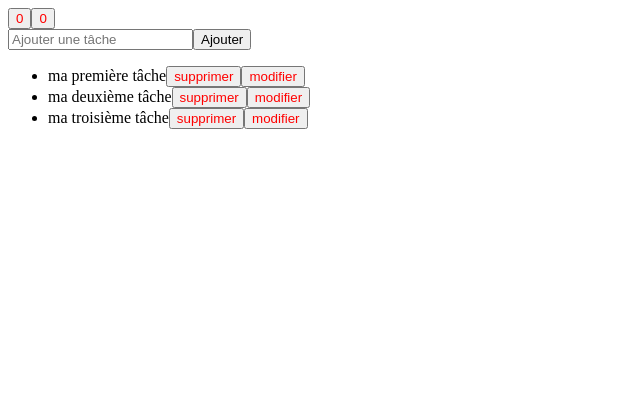
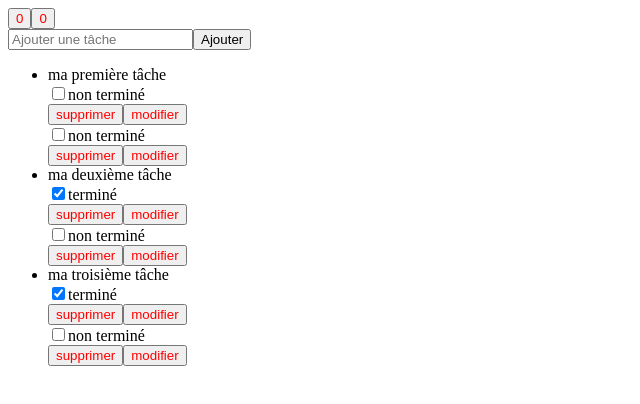
Before and after one commit to jeremyedu2005/todolist, a React (Vite) app: page / in a window 1280 px wide. Shown: the top 404 px of the page, without its empty margins (0-640 px from the left). Built offline with nearby package versions, Linux system fonts and the light colour scheme.

Commit message:
ajout de modification de tâche

```diff
--- a/src/App.tsx
+++ b/src/App.tsx
@@ -1,26 +1,46 @@
-import './App.css';
 import { Button } from './common/ui/button/Button';
 import { type SubmitEvent, useState } from 'react';
-import todolist from "./todolist/todolist";
-import { type TodolistType } from './todolist/TodolistType';
+import { type TodosType } from './ui/todos/TodosType';
+import { Todo } from './ui/todo/Todo';
+import './App.css';
+
+const todolist: TodosType = [
+  {
+    id: '0',
+    text: "ma première tâche",
+    done: false
+  },
+  {
+    id: '1',
+    text: "ma deuxième tâche",
+    done: true
+  },
+  {
+    id: '2',
+    text: "ma troisième tâche",
+    done: true
+  }
+]
 
 function App() {
   const [count, setCount] = useState(0);
   const [count2, setCount2] = useState(0);
   const [value, setValue] = useState(""); // utilise pour le formulaire car les valeurs changent lorsque nous introduisons du nouveau contenu dans le formulaire
-  const [todos, setTodos] = useState<TodolistType>(todolist);// utile pour le tableau afin de mettre à jour les élements de la liste
-  //const [edit,setEdit]=useState(false); mon idée,  mais d'après claude et chatgpt cela ne serait pas correcte car on ne sais pas quel tâche modifier🫠
-  const [editTask, setEditTask] = useState<string | null>(null);// proposition de claude et chatgpt afin de permettre de modifier la tache en particuler
-  const [editTaskValue, setEditTaskValue] = useState("")// il fallait ajouter une variable avec un tableau (state)  car si on utilise le même index que Value pour ajouter du contenu la liste affiche la même tâche mais en doublon
-  const [erreur, setErreur]=useState("");//Gestion d'erreur
+  const [todos, setTodos] = useState<TodosType>(todolist);// utile pour le tableau afin de mettre à jour les élements de la liste
+  const [editTask, setEditTask] = useState<string | null>(null);// proposition de claude et chatgpt afin de cibler   la tache en particuler
+  const [editTaskValue, setEditTaskValue] = useState("")// il fallait ajouter un nouvel (etat car si on utilise le même index que Value pour ajouter du contenu la liste affiche la même tâche mais en doublon
+  const [error, setError] = useState("");//Gestion d'erreur
 
   console.log(todolist);
 
+  const addTodo = (text: string) => {
+    if (value === "") {
+      setError("Veuillez saisir un texte.")
+      return;
+    }
+    setError("");
 
-
-
-
-  const addTodo = (text: string) => { //Création de nouvelle tâche
+    //Création de nouvelle tâche
     const id = Math.random().toString(36).slice(2); // Math.random=retourne un nombre aléatoire entre zéro et un.
     // La mérthode toString(36)= transforme le nombre en chaine de caractère en base 36, 36=utilise les chiffres de 0 à 9 plus les lettres de a à z.
     // slice(2)= retire les deux premiers caractères
@@ -42,14 +62,21 @@ function App() {
 
   const validateEdit = (id: string) => {
     if (editTaskValue.trim() === "") {
-        setErreur("Veuillez compléter le champ"); // affiche l'erreur la personne n'introduit rien dans le champ
+      setError("Veuillez compléter le champ"); // affiche l'erreur la personne n'introduit rien dans le champ
       return; // ← on arrête juste la fonction
     }
-    setErreur(""); // ← on efface l'erreur si tout va bien
+    setError(""); // ← on efface l'erreur si tout va bien
     setTodos(newTask => newTask.map(newTask => //parcours le tableau pour mette à jour la tâche
       newTask.id === id ? { ...newTask, text: editTaskValue } : newTask
     ))
     setEditTask(null)
+  }
+
+  const completeTodo = (id: string) => { // on récupère l'ID
+    setTodos(previousTodos => previousTodos.map(todo => //  parcours le tableau pour vérifier la tâche
+      todo.id === id ? { ...todo, done: !todo.done } : todo // vérifie que la tâche est cochée.
+      // sinon par défaut la tache n'est pas fini
+    ))
   }
 
   const handleSubmit = (event: SubmitEvent<HTMLFormElement>) => {
@@ -73,30 +100,41 @@ function App() {
             value={value}
             onChange={(e) => setValue(e.target.value)}>
           </input>
-
           <button type="submit"> Ajouter</button>
         </form>
+        {error && <p>{error}</p>}
       </div>
 
       {todos && todos.length > 0 ? ( // condition if
         <ul>
           {todos.map(todo => (// utiliser  map pour parcourir les éléments du tableau
+            <>
               <li key={todo.id} >
                 {todo.id === editTask ?  /* On crée une condition if si on souhaite modifier la tâche*/
                   <div>
                     <input
                       placeholder='modifier la tâche'
                       type='text'
-                    value={editTaskValue} // mon ancienne idée {value} mais doublon//}
+                      value={editTaskValue} /* mon ancienne idée {value} mais doublon*/
                       onChange={(e) => setEditTaskValue(e.target.value)} />
-                  <Button  onClick={() => validateEdit(todo.id)/*permet d'ajouter à la liste la nouvelle tâche */}>Valider</Button>
-                  {erreur && <p>{erreur}</p>}
-
+                    <Button onClick={() => validateEdit(todo.id)/*permet d'ajouter à la liste la nouvelle tâche */}>Valider</Button>
+                    {error && <p>{error}</p>}
                   </div>
                   : todo.text}
-              <Button onClick={() => deleteTodo(todo.id)}/* supprime l'élement grâce à la clé id*/>supprimer</Button>
-              <Button onClick={() => setEditTask(todo.id)}/*cible  la tâche que l'on souhaite modfier*/>modifier </Button>
+                <div>
+                  <input
+                    type='checkbox'
+                    checked={todo.done}
+                    onChange={() => completeTodo(todo.id)}>
+                  </input>
+                  <label>{todo.done ? "terminé" : "non terminé" /*vérifie que l'état est vrai ou faux*/}</label>
+                </div>
+                <Button onClick={() => deleteTodo(todo.id)}/*supprime l'élement grâce à la clé id*/>supprimer</Button>
+                <Button onClick={() => setEditTask(todo.id)}/*cible la tâche que l'on souhaite modifier*/>modifier </Button>
+
               </li>
+              <Todo />
+            </>
           ))}
         </ul>
       ) : <p>Liste vide</p>}
--- a/src/common/ui/button/Button.tsx
+++ b/src/common/ui/button/Button.tsx
@@ -1,5 +1,6 @@
 import type { ReactNode } from 'react';
 import styles from './Button.module.scss';
+
 interface ButtonProps {
   children: ReactNode;
   onClick: () => void;
--- a/src/todolist/todolist.ts
+++ /dev/null
@@ -1,22 +0,0 @@
-import type { TodolistType } from "./TodolistType";
-
-
-const todolist: TodolistType = [
-    {
-        id: '0',
-        text: "ma première tâche",
-        done: false
-    },
-    {
-        id: '1',
-        text: "ma deuxième tâche",
-        done: true
-    },
-    {
-        id: '2',
-        text: "ma troisième tâche",
-        done: true
-    }
-]
-
-export default todolist;
--- /dev/null
+++ b/src/ui/todo/Todo.tsx
@@ -0,0 +1,34 @@
+import { useState } from "react";
+import { Button } from "../../common/ui/button/Button";
+
+interface TodoProps {
+  id: string;
+  text: string;
+  done: boolean;
+}
+
+export const Todo = ({ id, text, done }: TodoProps) => {
+  const [todos, setTodos] = useState<TodosType>(todolist);// utile pour le tableau afin de mettre à jour les élements de la liste
+  const completeTodo = (id: string) => { // on récupère l'ID
+    setTodos(previousTodos => previousTodos.map(todo => //  parcours le tableau pour vérifier la tâche
+      todo.id === id ? { ...todo, done: !todo.done } : todo // vérifie que la tâche est cochée.
+      // sinon par défaut la tache n'est pas fini
+    ))
+  }
+
+  return (
+    <div>
+      {text}
+      <div>
+        <input
+          type='checkbox'
+          checked={done}
+          onChange={() => completeTodo(id)}>
+        </input>
+        <label>{done ? "terminé" : "non terminé" /*vérifie que l'état est vrai ou faux*/}</label>
+      </div>
+      <Button onClick={() => deleteTodo(id)}/*supprime l'élement grâce à la clé id*/>supprimer</Button>
+      <Button onClick={() => setEditTask(id)}/*cible la tâche que l'on souhaite modifier*/>modifier </Button>
+    </div>
+  );
+}
--- a/src/todolist/TodolistType.ts
+++ b/src/ui/todo/TodoType.ts
@@ -3,5 +3,3 @@ export interface TodoType { //tableau contenant une liste d'objet
     text: string;
     done: boolean
 }
-
-export type TodolistType = TodoType[]
--- /dev/null
+++ b/src/ui/todos/TodosType.ts
@@ -0,0 +1,3 @@
+import type { TodoType } from "../todo/TodoType";
+
+export type TodosType = TodoType[];
```
Lines whose indentation alone changed are shown as unchanged.
